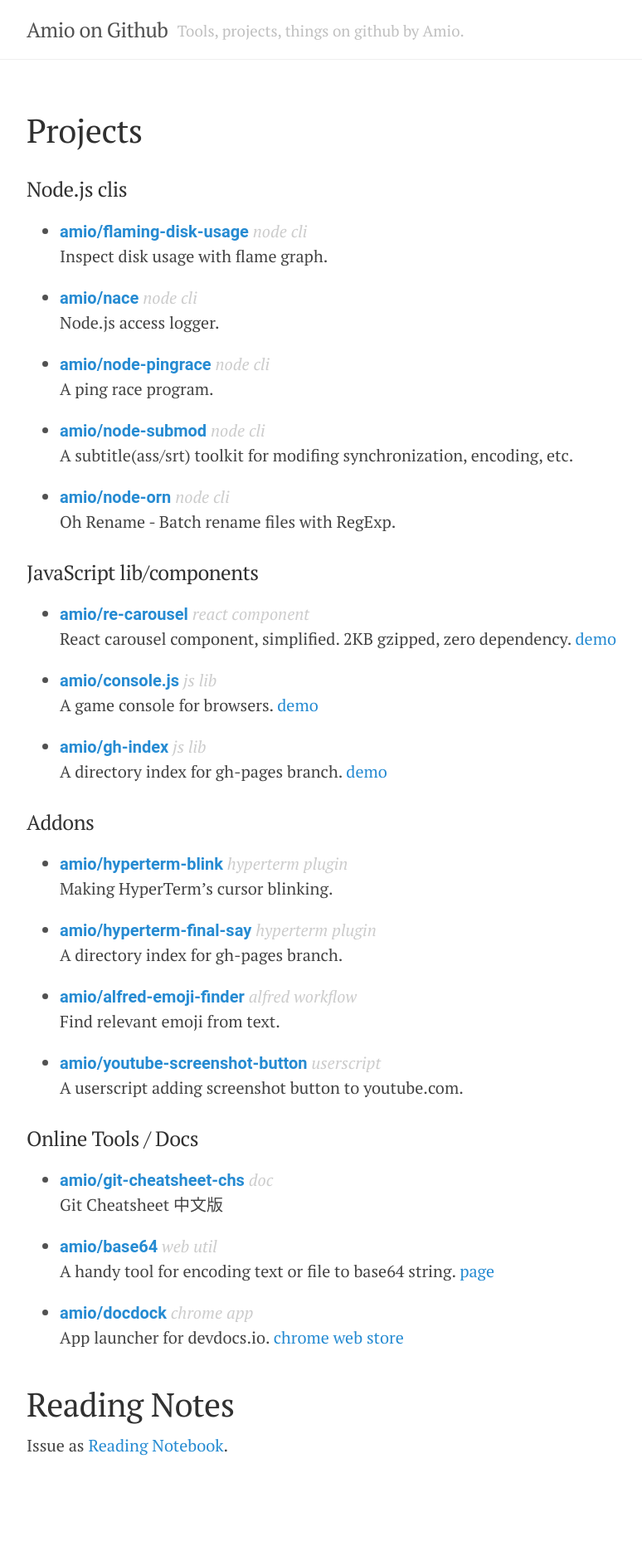
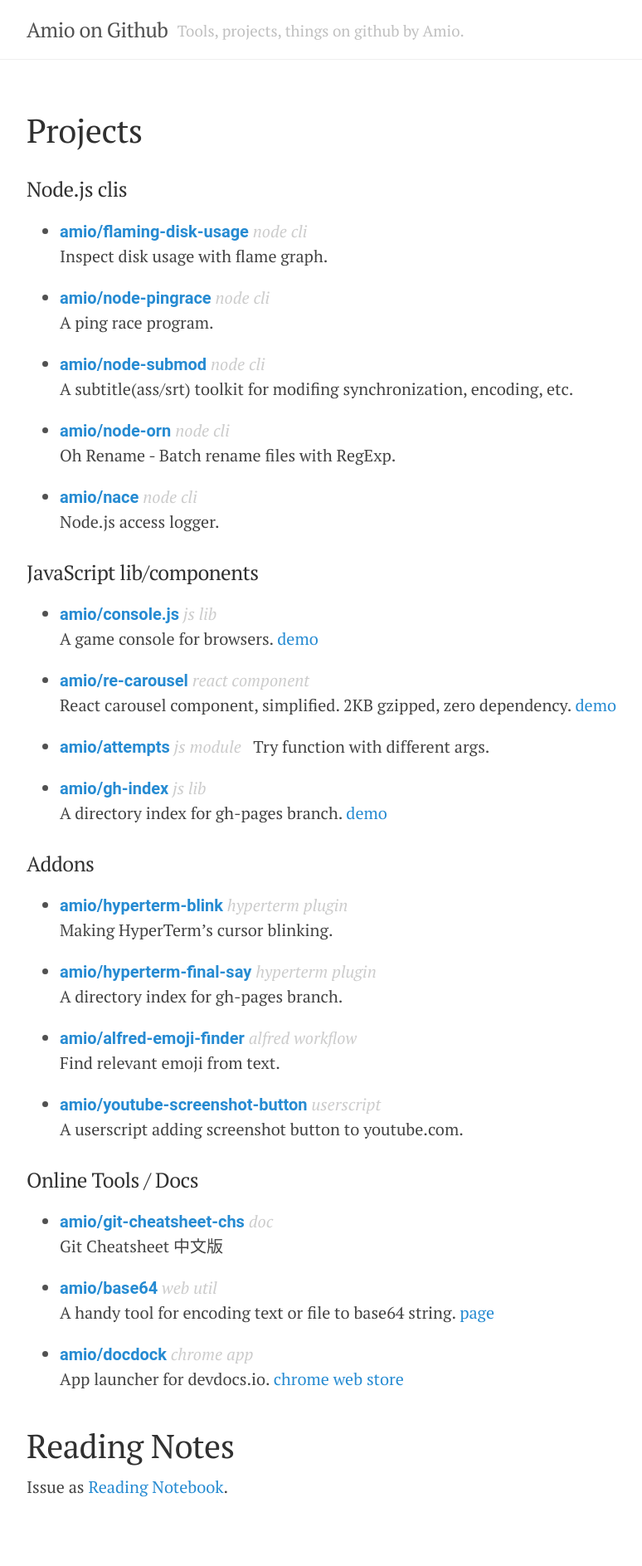
Before and after one commit to amio/amio.github.com, a Jekyll site: the page built from index.md, in a window 1280 px wide. Shown: the whole page at 83% size, without its empty margins (248-1022 px from the left). Built offline with Jekyll 4.4.1, drawn with Linux system fonts in a browser that asks for light colours; before the commit the page ends 1837 px from its top, so only the background shows below that.

Commit message:
Add amio/attempts

```diff
--- a/index.md
+++ b/index.md
@@ -27,13 +24,19 @@ title : Projects
 - **[amio/node-orn](https://github.com/amio/node-orn/)** *node cli*
   Oh Rename - Batch rename files with RegExp.
 
+- **[amio/nace](https://github.com/amio/nace/)** *node cli*
+  Node.js access logger.
+
 ### JavaScript lib/components
+
+- **[amio/console.js](https://github.com/amio/console.js/)** *js lib*
+  A game console for browsers. [demo](http://amio.github.io/console.js/)
 
 - **[amio/re-carousel](https://github.com/amio/re-carousel/)** *react component*
   React carousel component, simplified. 2KB gzipped, zero dependency. [demo](https://amio.github.io/re-carousel/)
 
-- **[amio/console.js](https://github.com/amio/console.js/)** *js lib*
-  A game console for browsers. [demo](http://amio.github.io/console.js/)
+- **[amio/attempts](https://github.com/amio/attempts/)** *js module*
+  Try function with different args.
 
 - **[amio/gh-index](https://github.com/amio/gh-index/)** *js lib*
 A directory index for gh-pages branch. [demo](http://amio.github.io/gh-index/)
```
Also changed, not shown: other parts of index.md (+0 -3 lines).
